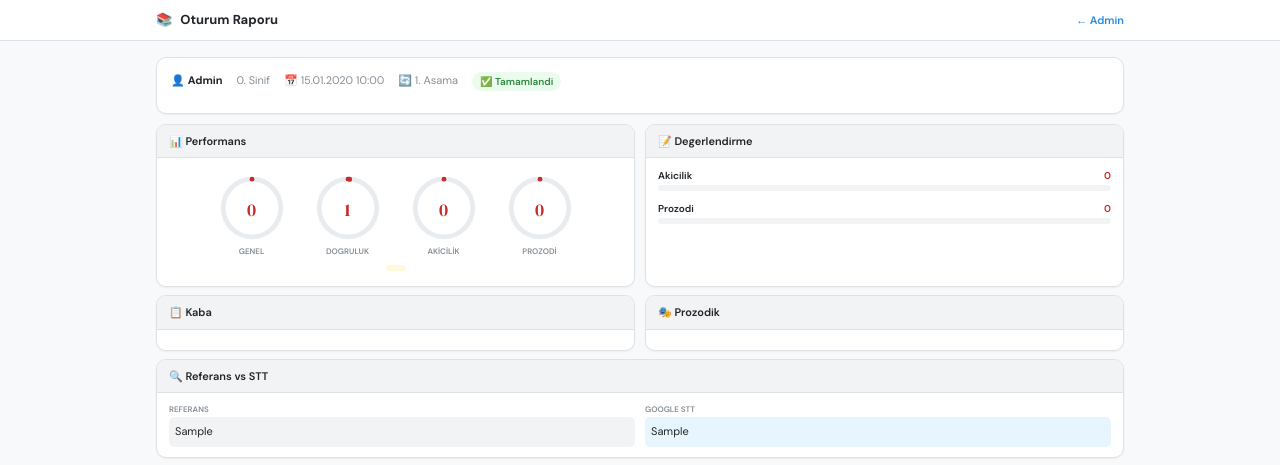
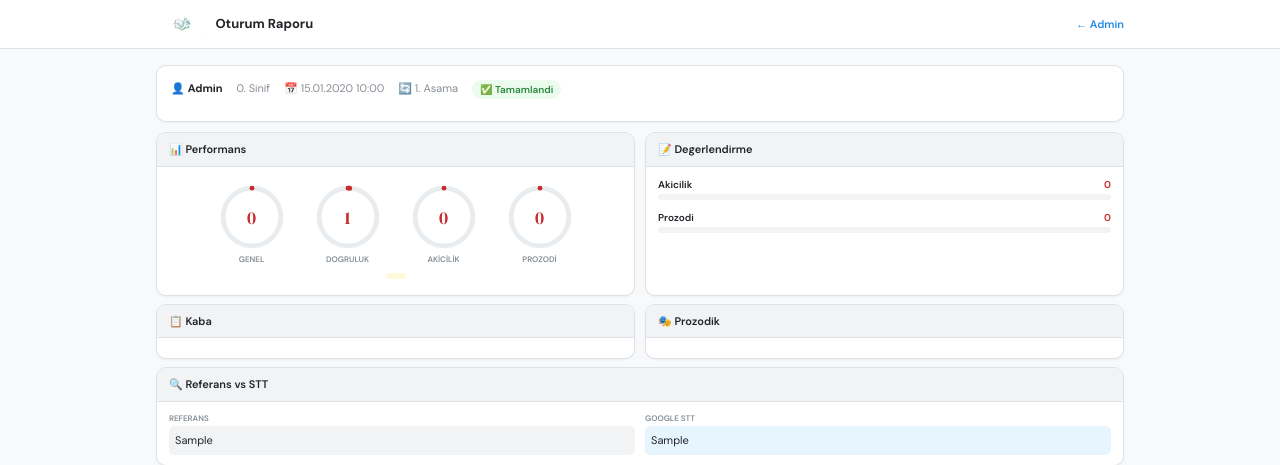
Before and after one commit to pekincex/okudio-dedektifi, a Flask app: template templates/templates/oturum_detay.html in a window 1280 px wide. Shown: the top 465 px of the page. Run offline with Flask 3, Linux system fonts and the light colour scheme; tables that the repository leaves empty hold one stand-in row (values such as "Sample post"); the template is opened without the code that fills it: values that come from a table or form of the project are taken from there, most other values are stand-ins (such as "Sample title", 1, 10 or a date in 2020).

Commit message:
Update oturum_detay.html

```diff
--- a/templates/templates/oturum_detay.html
+++ b/templates/templates/oturum_detay.html
@@ -27,7 +27,7 @@ main{max-width:1000px;margin:0 auto;padding:16px}
 </style>
 </head>
 <body>
-<header><div class="w">📚 <b>Oturum Raporu</b><span class="spacer"></span><a href="/admin/ogrenci/{{ student.id }}">← {{ student.name }}</a></div></header>
+<header><div class="w"><img src="/static/logo.png" style="height:28px"> <b>Oturum Raporu</b><span class="spacer"></span><a href="/admin/ogrenci/{{ student.id }}">← {{ student.name }}</a></div></header>
 <main>
 <div class="card"><div class="info"><span>👤 <b>{{ student.name }}</b></span><span>{{ student.sinif }}. Sinif</span><span>📅 {{ sess.created_at.strftime('%d.%m.%Y %H:%M') }}</span><span>🔄 {{ sess.asama }}. Asama</span><span>{% if sess.tamamlandi %}<span class="badge b-ok">✅ Tamamlandi</span>{% else %}<span class="badge b-w">📖 Devam</span>{% endif %}</span></div></div>
 <div class="g2">
```
